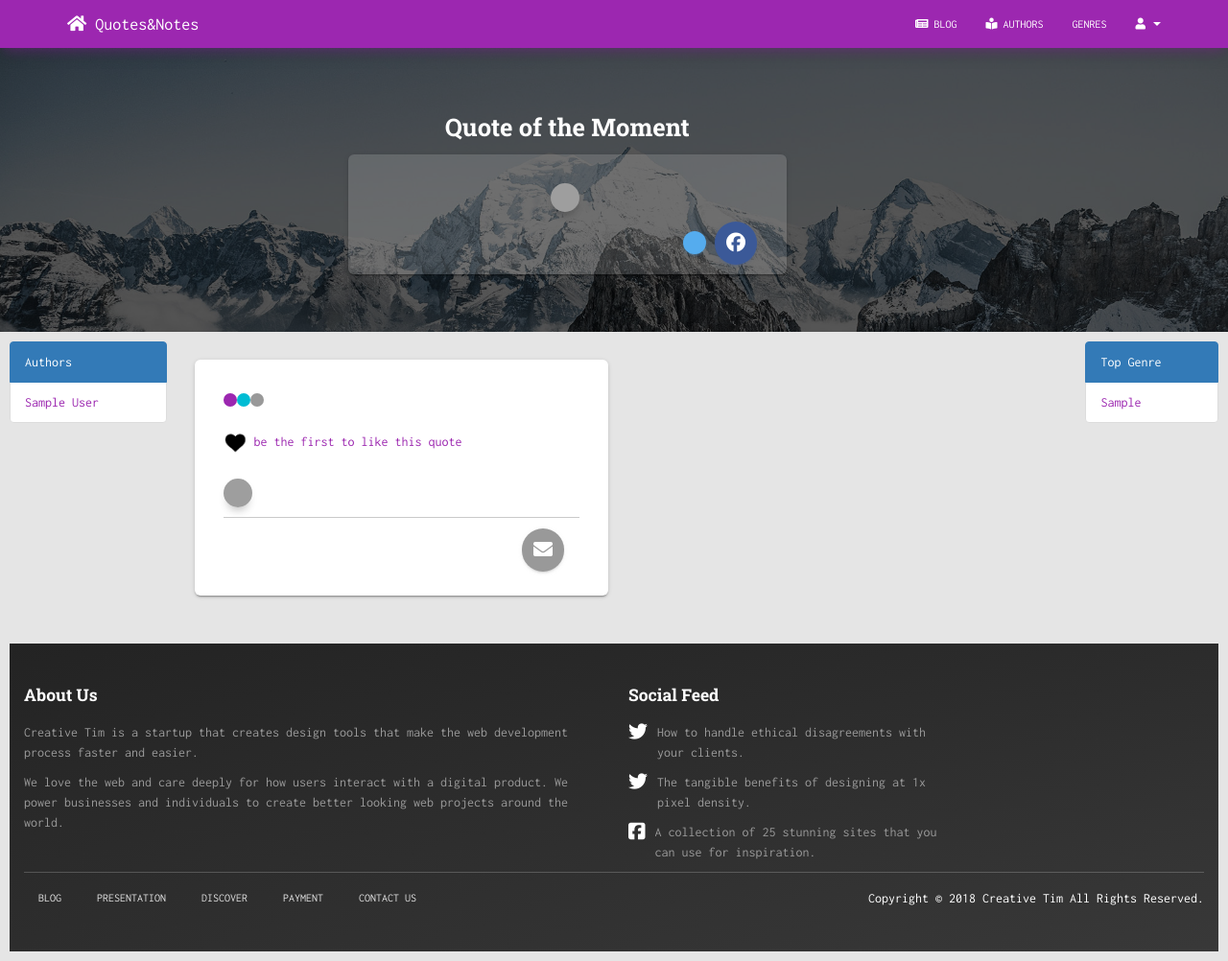
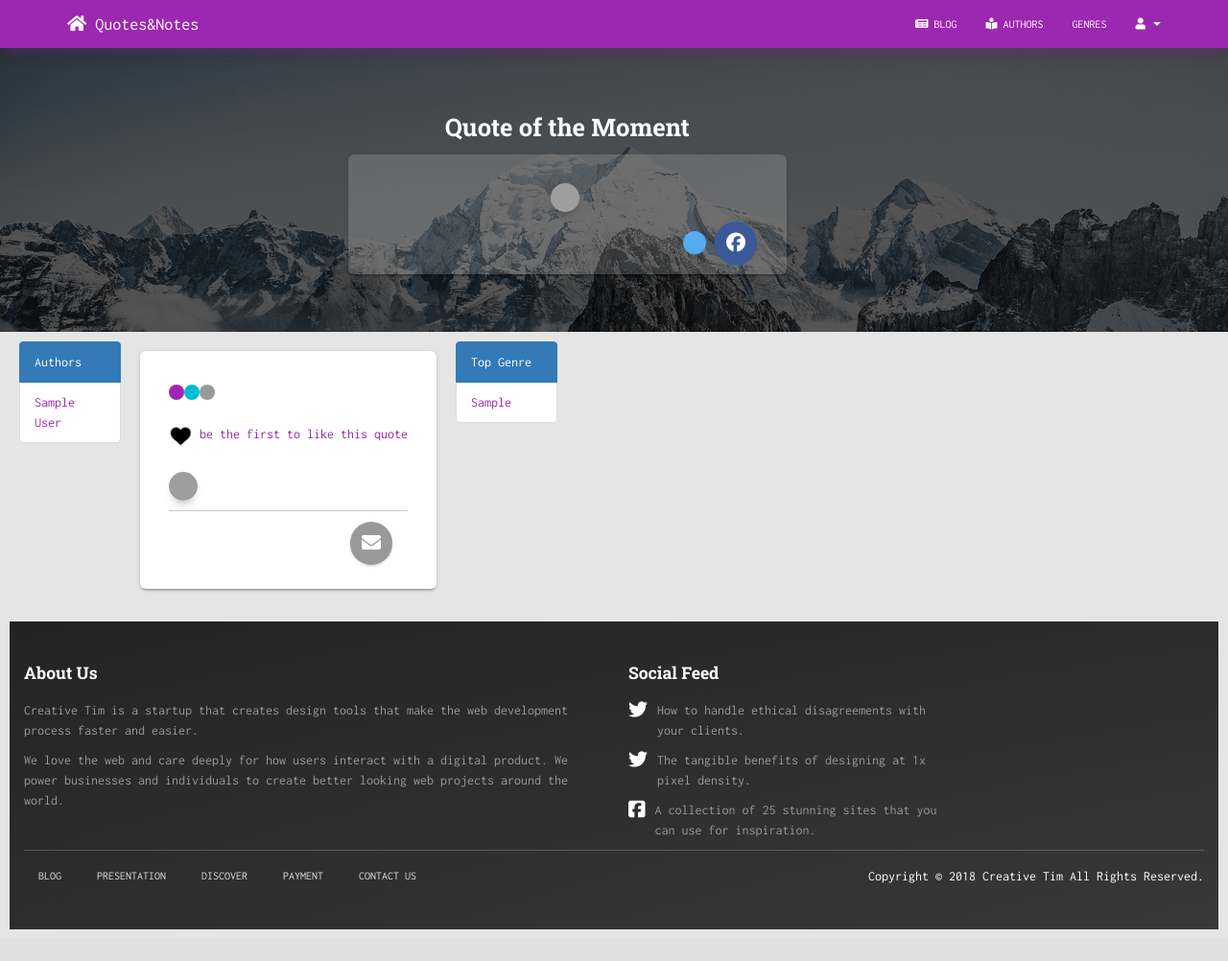
Before and after one commit to fredpen/QuotesandNotes, a PHP site: page /Quotes/ in a window 1280 px wide. Shown: the whole page at 96% size. After the commit the page ends 969 px from the top, so only its background shows below. Run offline with PHP 8.4, Linux system fonts and the light colour scheme; tables that the repository leaves empty or names only in its code hold one stand-in row (values such as "Sample post"); data that the repository does not hold is empty; some libraries are stand-ins or nearby versions; some web fonts are replaced; grey boxes are pictures that could not be loaded.

Commit message:
adopting the mansory css for a more fluid responsive layout

```diff
--- a/assets/css/custom.css
+++ b/assets/css/custom.css
@@ -333,7 +333,7 @@ footer .container{
 
 #home .label{
   font-size: 1.2rem;
-  padding: 7px;
+  padding: 8px;
 }
 
 @media and screen and (min-width: 10px ) {
@@ -362,10 +362,13 @@ footer .container{
   max-width: 100px;
 }
 
-#home .masonry-column {
-  padding: 0 1px;
+.masonry { /* Masonry container */
+    column-count: 4;
+    column-gap: 1em;
 }
 
-#home .masonry-grid > div .thumbnail {
-  margin: 5px 1px;
+.item { /* Masonry bricks or child elements */
+   display: inline-block;
+    margin: 0 0 1em;
+    width: 100%;
 }
--- a/assets/css/grid.css
+++ b/assets/css/grid.css
@@ -19,52 +19,55 @@
    flex-wrap: wrap;
 }
 
-.quote-container{
-   padding:1% 2%;
-   box-sizing: border-box;
-}
-
-@media screen and (min-width: 10px) {
-   .right-container,.left-container{
-      display: none;
-   }
-   .main-container{
-      width: 100%;
-      /* flex-grow: 1; */
-   }
-   .quote-container{
-      width: 100%;
-   }
-
-   .genreList{
+  .genreList{
       display: flex;
       flex-wrap: nowrap;
       padding: 0 0 10px 0;
       box-sizing: border-box;
       flex-shrink: 1;
    }
+
+@media screen and (min-width: 10px) {
+   .right-container,.left-container{
+      display: none;
+   }
+
+   .masonry { /* Masonry container */
+    column-count: 1;
+    column-gap: 1em;
+    width: 100%;
+}
+
+.item { /* Masonry bricks or child elements */
+   display: inline-block;
+    margin: 0 0 1em;
+    width: 100%;
+}
+
 }
 
 @media screen and (min-width: 600px) {
-    .main-container{
+    .masonry{
       width: 75%;
    }
     .left-container{
       display: block;
       width: 25%;
+      padding: 0 10px;
    }
-}
+  }
 
 @media screen and (min-width: 800px) {
    .left-container{
       display: none;
    }
-   .main-container{
+   .masonry{
       width: 100%;
       flex-grow: 1;
    }
-   .quote-container{
-      width: 50%;
+
+   .masonry{
+     column-count: 2;
    }
 
 
@@ -75,33 +78,33 @@
       display: block;
       width: 15%;
    }
-   .main-container{
+   .masonry{
       width: 85%;
       flex-grow: 1;
    }
-   .quote-container{
-      width: 50%;
+
+    .masonry{
+     column-count: 2;
    }
-
 
 }
 
 @media screen and (min-width: 1200px) {
    .right-container {
-      display: initial;
-      width: 11%;
+      width: 10%;
+      display: block;
+      padding: 0 10px;
    }
    .left-container{
-      width: 13%;
+      width: 10%;
    }
 
-    .quote-container{
-      width: 50%;
-   }
-
-   .main-container{
+   .masonry{
       width: 76%;
       flex-grow: 1;
+   }
+    .masonry{
+     column-count: 3;
    }
 }
 
--- a/assets/js/material-kit.js
+++ b/assets/js/material-kit.js
@@ -13,7 +13,7 @@
 
 var big_image;
 
- $(document).ready(function(){
+$(document).ready(function () {
     BrowserDetect.init();
 
     // Init Material scripts for buttons ripples, inputs animations etc, more info on the next link https://github.com/FezVrasta/bootstrap-material-design#materialjs
@@ -30,7 +30,7 @@ var big_image;
     $('[data-toggle="tooltip"], [rel="tooltip"]').tooltip();
 
     //    Activate bootstrap-select
-     if($(".selectpicker").length != 0){
+    if ($(".selectpicker").length != 0) {
         $(".selectpicker").selectpicker();
     }
 
@@ -47,23 +47,23 @@ var big_image;
     var tagClass = $('.tagsinput').data('color');
 
     $('.tagsinput').tagsinput({
-         tagClass: ' tag-'+ tagClass +' '
+        tagClass: ' tag-' + tagClass + ' '
     });
 
-     if($('.navbar-color-on-scroll').length != 0){
+    if ($('.navbar-color-on-scroll').length != 0) {
         $(window).on('scroll', materialKit.checkScrollForTransparentNavbar)
     }
 
-     if (window_width >= 768){
+    if (window_width >= 768) {
         big_image = $('.page-header[data-parallax="true"]');
-         if(big_image.length != 0){
+        if (big_image.length != 0) {
             $(window).on('scroll', materialKitDemo.checkScrollForParallax);
         }
 
     }
 });
 
- $(window).on("load", function() {
+$(window).on("load", function () {
     //initialise rotating cards
     materialKit.initRotateCard();
 
@@ -71,49 +71,49 @@ var big_image;
     materialKit.initColoredShadows();
 });
 
- $(document).on('click', '.card-rotate .btn-rotate', function(){
+$(document).on('click', '.card-rotate .btn-rotate', function () {
     var $rotating_card_container = $(this).closest('.rotating-card-container');
 
-     if($rotating_card_container.hasClass('hover')){
+    if ($rotating_card_container.hasClass('hover')) {
         $rotating_card_container.removeClass('hover');
     } else {
         $rotating_card_container.addClass('hover');
     }
 });
 
- $(document).on('click', '.navbar-toggle', function(){
+$(document).on('click', '.navbar-toggle', function () {
     $toggle = $(this);
 
-     if(materialKit.misc.navbar_menu_visible == 1) {
+    if (materialKit.misc.navbar_menu_visible == 1) {
         $('html').removeClass('nav-open');
         materialKit.misc.navbar_menu_visible = 0;
         $('#bodyClick').remove();
-          setTimeout(function(){
+        setTimeout(function () {
             $toggle.removeClass('toggled');
         }, 550);
 
         $('html').removeClass('nav-open-absolute');
     } else {
-         setTimeout(function(){
+        setTimeout(function () {
             $toggle.addClass('toggled');
         }, 580);
 
 
         div = '<div id="bodyClick"></div>';
-         $(div).appendTo("body").click(function() {
+        $(div).appendTo("body").click(function () {
             $('html').removeClass('nav-open');
 
-             if($('nav').hasClass('navbar-absolute')){
+            if ($('nav').hasClass('navbar-absolute')) {
                 $('html').removeClass('nav-open-absolute');
             }
             materialKit.misc.navbar_menu_visible = 0;
             $('#bodyClick').remove();
-              setTimeout(function(){
+            setTimeout(function () {
                 $toggle.removeClass('toggled');
             }, 550);
         });
 
-         if($('nav').hasClass('navbar-absolute')){
+        if ($('nav').hasClass('navbar-absolute')) {
             $('html').addClass('nav-open-absolute');
         }
 
@@ -122,12 +122,12 @@ var big_image;
     }
 });
 
- $(window).on('resize', function(){
+$(window).on('resize', function () {
     materialKit.initRotateCard();
 });
 
 materialKit = {
-     misc:{
+    misc: {
         navbar_menu_visible: 0,
         window_width: 0,
         transparent: true,
@@ -137,25 +137,25 @@ var big_image;
         isWindow: document.documentMode || /Edge/.test(navigator.userAgent)
     },
 
-    initColoredShadows: function(){
-        if(materialKit.misc.colored_shadows == true){
-            if( !(BrowserDetect.browser == 'Explorer' && BrowserDetect.version <= 12) ){
+    initColoredShadows: function () {
+        if (materialKit.misc.colored_shadows == true) {
+            if (!(BrowserDetect.browser == 'Explorer' && BrowserDetect.version <= 12)) {
 
 
-                $('.card:not([data-colored-shadow="false"]) .card-image').each(function(){
+                $('.card:not([data-colored-shadow="false"]) .card-image').each(function () {
                     $card_img = $(this);
 
                     is_on_dark_screen = $(this).closest('.section-dark, .section-image').length;
 
                     // we block the generator of the colored shadows on dark sections, because they are not natural
-                    if(is_on_dark_screen == 0){
+                    if (is_on_dark_screen == 0) {
                         var img_source = $card_img.find('img').attr('src');
                         var is_rotating = $card_img.closest('.card-rotate').length == 1 ? true : false;
                         var $append_div = $card_img;
 
                         var colored_shadow_div = $('<div class="colored-shadow"/>');
 
-                        if(is_rotating){
+                        if (is_rotating) {
                             var card_image_height = $card_img.height();
                             var card_image_width = $card_img.width();
 
@@ -166,14 +166,14 @@ var big_image;
                             var $append_div = $card_img.find('.front');
                         }
 
-                        colored_shadow_div.css({'background-image': 'url(' + img_source +')'}).appendTo($append_div);
+                        colored_shadow_div.css({ 'background-image': 'url(' + img_source + ')' }).appendTo($append_div);
 
-                        if($card_img.width() > 700){
+                        if ($card_img.width() > 700) {
                             colored_shadow_div.addClass('colored-shadow-big');
                         }
 
-                        setTimeout(function(){
-                            colored_shadow_div.css('opacity',1);
+                        setTimeout(function () {
+                            colored_shadow_div.css('opacity', 1);
                         }, 200)
                     }
 
@@ -182,8 +182,8 @@ var big_image;
         }
     },
 
-    initRotateCard: debounce(function(){
-        $('.rotating-card-container .card-rotate').each(function(){
+    initRotateCard: debounce(function () {
+        $('.rotating-card-container .card-rotate').each(function () {
             var $this = $(this);
 
             var card_width = $(this).parent().width();
@@ -191,36 +191,36 @@ var big_image;
 
             $this.parent().css({
                 'height': card_height + 'px',
-                'margin-bottom': 30 + 'px'
+                'margin-bottom': 10 + 'px'
             });
 
             $this.find('.front').css({
-                'height': card_height + 'px',
+                // 'height': card_height + 'px',
                 // 'width': card_width + 'px',
             });
 
             $this.find('.back').css({
-                'height': card_height + 'px',
+                // 'height': card_height + 'px',
                 // 'width': card_width + 'px',
             });
         });
     }, 50),
 
-     checkScrollForTransparentNavbar: debounce(function() {
-             if($(document).scrollTop() > scroll_distance ) {
-                 if(materialKit.misc.transparent) {
+    checkScrollForTransparentNavbar: debounce(function () {
+        if ($(document).scrollTop() > scroll_distance) {
+            if (materialKit.misc.transparent) {
                 materialKit.misc.transparent = false;
                 $('.navbar-color-on-scroll').removeClass('navbar-transparent');
             }
         } else {
-                 if( !materialKit.misc.transparent ) {
+            if (!materialKit.misc.transparent) {
                 materialKit.misc.transparent = true;
                 $('.navbar-color-on-scroll').addClass('navbar-transparent');
             }
         }
     }, 17),
 
-     initFormExtendedDatetimepickers: function(){
+    initFormExtendedDatetimepickers: function () {
         $('.datetimepicker').datetimepicker({
             icons: {
                 time: "fa fa-clock-o",
@@ -271,13 +271,13 @@ var big_image;
         });
     },
 
-     initSliders: function(){
+    initSliders: function () {
         // Sliders for demo purpose
         var slider = document.getElementById('sliderRegular');
 
         noUiSlider.create(slider, {
             start: 40,
-             connect: [true,false],
+            connect: [true, false],
             range: {
                 min: 0,
                 max: 100
@@ -287,11 +287,11 @@ var big_image;
         var slider2 = document.getElementById('sliderDouble');
 
         noUiSlider.create(slider2, {
-             start: [ 20, 60 ],
+            start: [20, 60],
             connect: true,
             range: {
-                 min:  0,
-                 max:  100
+                min: 0,
+                max: 100
             }
         });
     }
@@ -302,55 +302,55 @@ var big_image;
 
 materialKitDemo = {
 
-     checkScrollForParallax: debounce(function(){
+    checkScrollForParallax: debounce(function () {
         oVal = ($(window).scrollTop() / 3);
         big_image.css({
-             'transform':'translate3d(0,' + oVal +'px,0)',
-             '-webkit-transform':'translate3d(0,' + oVal +'px,0)',
-             '-ms-transform':'translate3d(0,' + oVal +'px,0)',
-             '-o-transform':'translate3d(0,' + oVal +'px,0)'
+            'transform': 'translate3d(0,' + oVal + 'px,0)',
+            '-webkit-transform': 'translate3d(0,' + oVal + 'px,0)',
+            '-ms-transform': 'translate3d(0,' + oVal + 'px,0)',
+            '-o-transform': 'translate3d(0,' + oVal + 'px,0)'
         });
     }, 6),
 
-     initContactUsMap: function(){
+    initContactUsMap: function () {
         var myLatlng = new google.maps.LatLng(44.433530, 26.093928);
         var mapOptions = {
             zoom: 14,
             center: myLatlng,
             styles:
- [{"featureType":"water","stylers":[{"saturation":43},{"lightness":-11},{"hue":"#0088ff"}]},{"featureType":"road","elementType":"geometry.fill","stylers":[{"hue":"#ff0000"},{"saturation":-100},{"lightness":99}]},{"featureType":"road","elementType":"geometry.stroke","stylers":[{"color":"#808080"},{"lightness":54}]},{"featureType":"landscape.man_made","elementType":"geometry.fill","stylers":[{"color":"#ece2d9"}]},{"featureType":"poi.park","elementType":"geometry.fill","stylers":[{"color":"#ccdca1"}]},{"featureType":"road","elementType":"labels.text.fill","stylers":[{"color":"#767676"}]},{"featureType":"road","elementType":"labels.text.stroke","stylers":[{"color":"#ffffff"}]},{"featureType":"poi","stylers":[{"visibility":"off"}]},{"featureType":"landscape.natural","elementType":"geometry.fill","stylers":[{"visibility":"on"},{"color":"#b8cb93"}]},{"featureType":"poi.park","stylers":[{"visibility":"on"}]},{"featureType":"poi.sports_complex","stylers":[{"visibility":"on"}]},{"featureType":"poi.medical","stylers":[{"visibility":"on"}]},{"featureType":"poi.business","stylers":[{"visibility":"simplified"}]}],
+                [{ "featureType": "water", "stylers": [{ "saturation": 43 }, { "lightness": -11 }, { "hue": "#0088ff" }] }, { "featureType": "road", "elementType": "geometry.fill", "stylers": [{ "hue": "#ff0000" }, { "saturation": -100 }, { "lightness": 99 }] }, { "featureType": "road", "elementType": "geometry.stroke", "stylers": [{ "color": "#808080" }, { "lightness": 54 }] }, { "featureType": "landscape.man_made", "elementType": "geometry.fill", "stylers": [{ "color": "#ece2d9" }] }, { "featureType": "poi.park", "elementType": "geometry.fill", "stylers": [{ "color": "#ccdca1" }] }, { "featureType": "road", "elementType": "labels.text.fill", "stylers": [{ "color": "#767676" }] }, { "featureType": "road", "elementType": "labels.text.stroke", "stylers": [{ "color": "#ffffff" }] }, { "featureType": "poi", "stylers": [{ "visibility": "off" }] }, { "featureType": "landscape.natural", "elementType": "geometry.fill", "stylers": [{ "visibility": "on" }, { "color": "#b8cb93" }] }, { "featureType": "poi.park", "stylers": [{ "visibility": "on" }] }, { "featureType": "poi.sports_complex", "stylers": [{ "visibility": "on" }] }, { "featureType": "poi.medical", "stylers": [{ "visibility": "on" }] }, { "featureType": "poi.business", "stylers": [{ "visibility": "simplified" }] }],
             scrollwheel: false, //we disable de scroll over the map, it is a really annoing when you scroll through page
         }
         var map = new google.maps.Map(document.getElementById("contactUsMap"), mapOptions);
 
         var marker = new google.maps.Marker({
             position: myLatlng,
-             title:"Hello World!"
+            title: "Hello World!"
         });
         marker.setMap(map);
     },
 
-     initContactUs2Map: function(){
+    initContactUs2Map: function () {
         var lat = 44.433530;
         var long = 26.093928;
 
         var centerLong = long - 0.025;
 
-         var myLatlng = new google.maps.LatLng(lat,long);
+        var myLatlng = new google.maps.LatLng(lat, long);
         var centerPosition = new google.maps.LatLng(lat, centerLong);
 
         var mapOptions = {
             zoom: 14,
             center: centerPosition,
             styles:
- [{"featureType":"water","stylers":[{"saturation":43},{"lightness":-11},{"hue":"#0088ff"}]},{"featureType":"road","elementType":"geometry.fill","stylers":[{"hue":"#ff0000"},{"saturation":-100},{"lightness":99}]},{"featureType":"road","elementType":"geometry.stroke","stylers":[{"color":"#808080"},{"lightness":54}]},{"featureType":"landscape.man_made","elementType":"geometry.fill","stylers":[{"color":"#ece2d9"}]},{"featureType":"poi.park","elementType":"geometry.fill","stylers":[{"color":"#ccdca1"}]},{"featureType":"road","elementType":"labels.text.fill","stylers":[{"color":"#767676"}]},{"featureType":"road","elementType":"labels.text.stroke","stylers":[{"color":"#ffffff"}]},{"featureType":"poi","stylers":[{"visibility":"off"}]},{"featureType":"landscape.natural","elementType":"geometry.fill","stylers":[{"visibility":"on"},{"color":"#b8cb93"}]},{"featureType":"poi.park","stylers":[{"visibility":"on"}]},{"featureType":"poi.sports_complex","stylers":[{"visibility":"on"}]},{"featureType":"poi.medical","stylers":[{"visibility":"on"}]},{"featureType":"poi.business","stylers":[{"visibility":"simplified"}]}],
+                [{ "featureType": "water", "stylers": [{ "saturation": 43 }, { "lightness": -11 }, { "hue": "#0088ff" }] }, { "featureType": "road", "elementType": "geometry.fill", "stylers": [{ "hue": "#ff0000" }, { "saturation": -100 }, { "lightness": 99 }] }, { "featureType": "road", "elementType": "geometry.stroke", "stylers": [{ "color": "#808080" }, { "lightness": 54 }] }, { "featureType": "landscape.man_made", "elementType": "geometry.fill", "stylers": [{ "color": "#ece2d9" }] }, { "featureType": "poi.park", "elementType": "geometry.fill", "stylers": [{ "color": "#ccdca1" }] }, { "featureType": "road", "elementType": "labels.text.fill", "stylers": [{ "color": "#767676" }] }, { "featureType": "road", "elementType": "labels.text.stroke", "stylers": [{ "color": "#ffffff" }] }, { "featureType": "poi", "stylers": [{ "visibility": "off" }] }, { "featureType": "landscape.natural", "elementType": "geometry.fill", "stylers": [{ "visibility": "on" }, { "color": "#b8cb93" }] }, { "featureType": "poi.park", "stylers": [{ "visibility": "on" }] }, { "featureType": "poi.sports_complex", "stylers": [{ "visibility": "on" }] }, { "featureType": "poi.medical", "stylers": [{ "visibility": "on" }] }, { "featureType": "poi.business", "stylers": [{ "visibility": "simplified" }] }],
             scrollwheel: false, //we disable de scroll over the map, it is a really annoing when you scroll through page
         }
         var map = new google.maps.Map(document.getElementById("contactUs2Map"), mapOptions);
 
         var marker = new google.maps.Marker({
             position: myLatlng,
-             title:"Hello World!"
+            title: "Hello World!"
         });
         marker.setMap(map);
     }
@@ -363,10 +363,10 @@ var big_image;
 
 function debounce(func, wait, immediate) {
     var timeout;
- 	return function() {
+    return function () {
         var context = this, args = arguments;
         clearTimeout(timeout);
- 		timeout = setTimeout(function() {
+        timeout = setTimeout(function () {
             timeout = null;
             if (!immediate) func.apply(context, args);
         }, wait);
@@ -404,12 +404,12 @@ var big_image;
     },
 
     dataBrowser: [
-         {string: navigator.userAgent, subString: "Chrome", identity: "Chrome"},
-         {string: navigator.userAgent, subString: "MSIE", identity: "Explorer"},
-         {string: navigator.userAgent, subString: "Trident", identity: "Explorer"},
-         {string: navigator.userAgent, subString: "Firefox", identity: "Firefox"},
-         {string: navigator.userAgent, subString: "Safari", identity: "Safari"},
-         {string: navigator.userAgent, subString: "Opera", identity: "Opera"}
+        { string: navigator.userAgent, subString: "Chrome", identity: "Chrome" },
+        { string: navigator.userAgent, subString: "MSIE", identity: "Explorer" },
+        { string: navigator.userAgent, subString: "Trident", identity: "Explorer" },
+        { string: navigator.userAgent, subString: "Firefox", identity: "Firefox" },
+        { string: navigator.userAgent, subString: "Safari", identity: "Safari" },
+        { string: navigator.userAgent, subString: "Opera", identity: "Opera" }
     ]
 
 };
```
Also changed, not shown: includes/indexLeftContainer.php (+4 -3 lines). Lines whose indentation alone changed are shown as unchanged.
